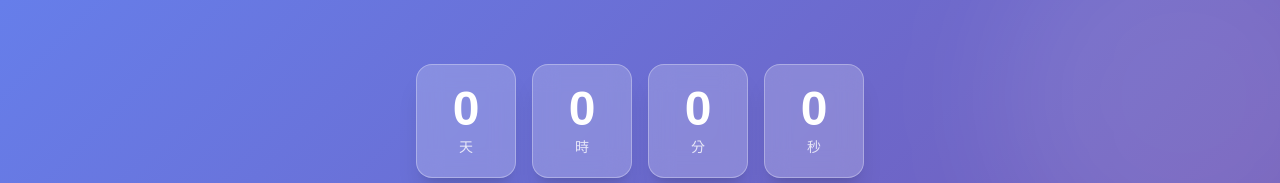
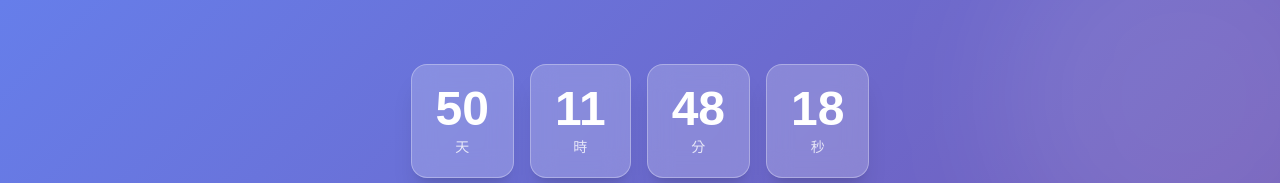
Before and after one commit to andy0958338099/travel, a Next.js app in the folder frontend/: page /travel/journal in a window 1280 px wide. Shown: the top 183 px of the page. Built offline with nearby package versions, Linux system fonts and the light colour scheme.

Commit message:
fix: update countdown date from 2025 to 2026-07-17

```diff
--- a/frontend/src/app/travel/journal/page.tsx
+++ b/frontend/src/app/travel/journal/page.tsx
@@ -450,7 +450,7 @@ export default function TravelJournalPage() {
 
         <div className="max-w-6xl mx-auto relative">
           {/* Countdown Timer */}
-          <CountdownTimer departureDate={new Date('2025-07-17')} />
+          <CountdownTimer departureDate={new Date('2026-07-17')} />
 
           <div className="text-center mb-8">
             <h1 className="text-5xl md:text-6xl font-bold text-white mb-4 drop-shadow-lg tracking-tight">
```
